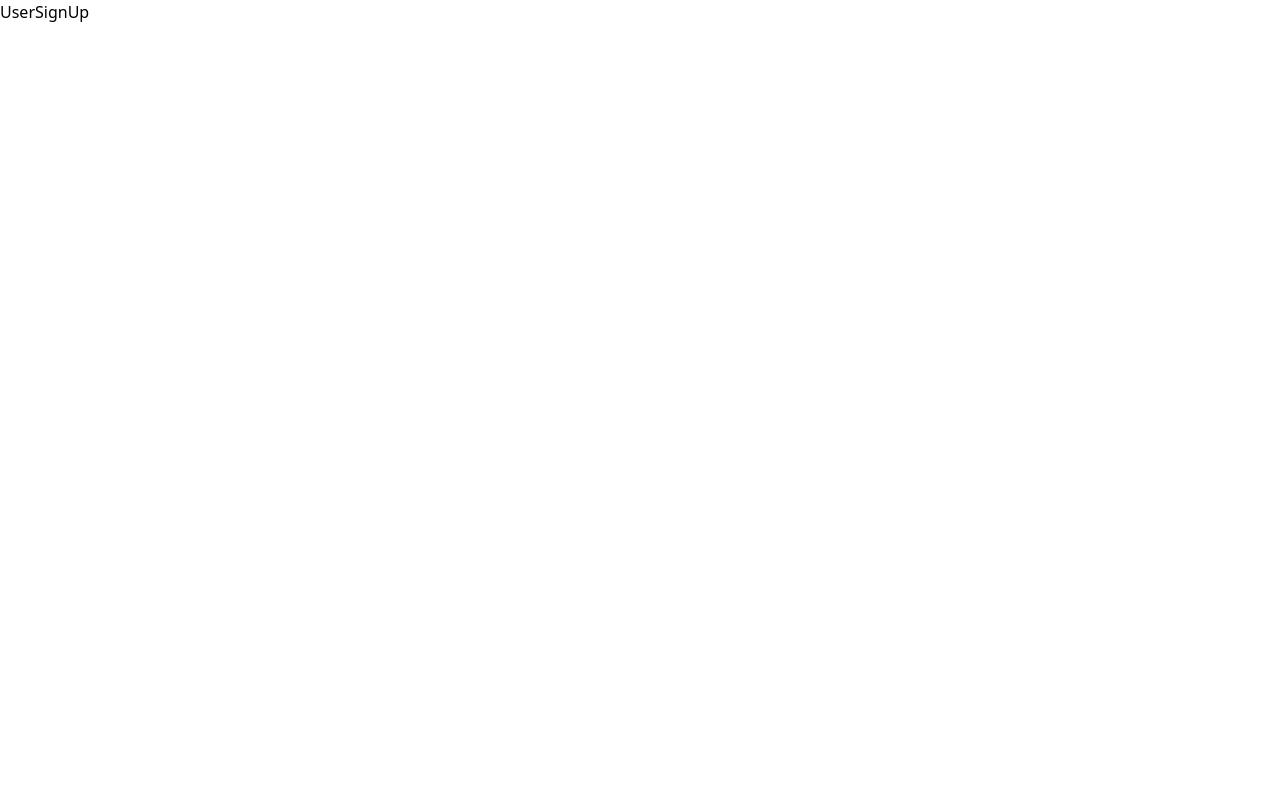
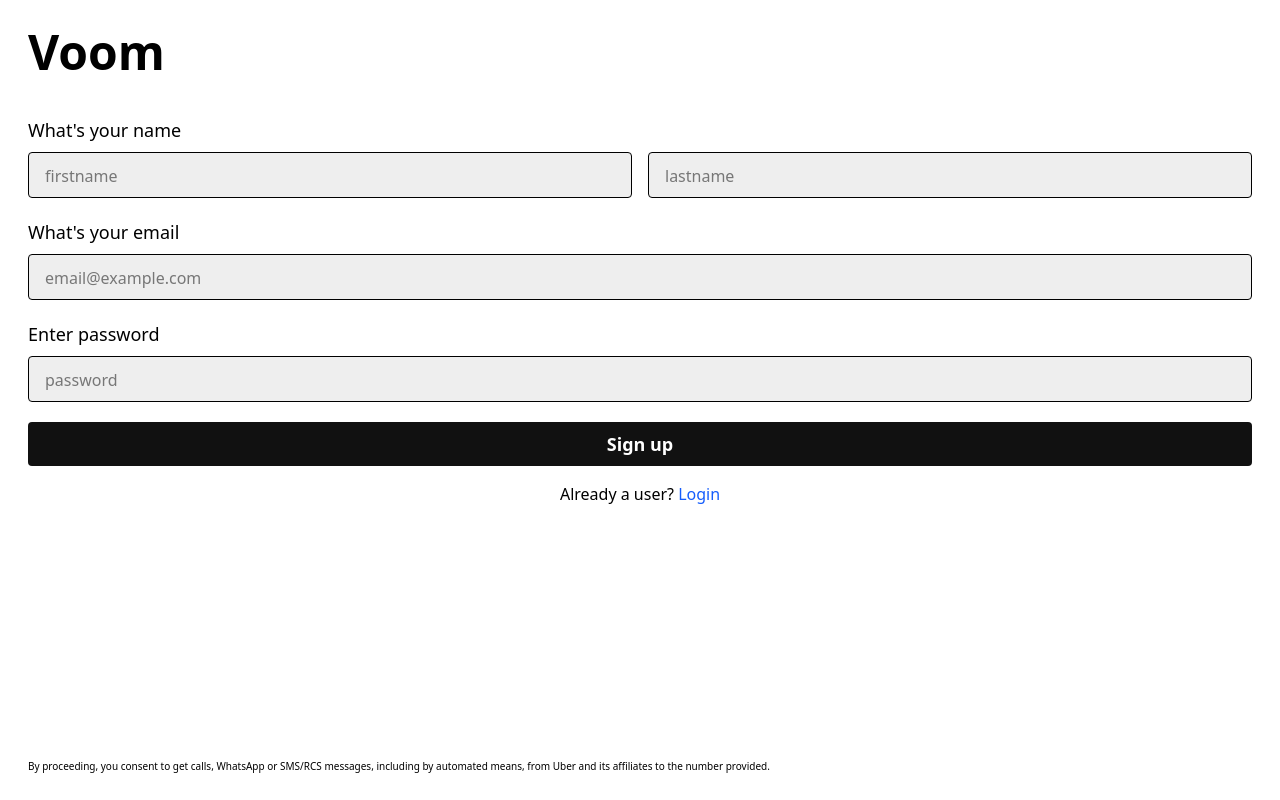
Before and after one commit to Nitinshukla88/Voom-Frontend, a React (Vite) app: page /user/signup in a window 1280 px wide. Built offline with nearby package versions, Linux system fonts and the light colour scheme.

Commit message:
added the userLogin and userSignUp page

```diff
--- a/src/components/CaptainLogin.jsx
+++ b/src/components/CaptainLogin.jsx
@@ -1,8 +1,40 @@
-import React from 'react'
+import React, { useState } from 'react'
+import { Link } from 'react-router-dom';
 
 const CaptainLogin = () => {
+
+    const [email, setEmail] = useState('');
+    const [password, setPassword] = useState('');
+    const [captainData, setCaptainData] = useState({});
+
+    const submitEventHandler = (e) => {
+      e.preventDefault();
+      setCaptainData({
+        email: email,
+        password: password
+      });
+      setEmail('');
+      setPassword('');
+    }
+
   return (
-    <div>CaptainLogin</div>
+    <div className='p-7 h-screen flex flex-col justify-between'>
+      <div>
+      <p className='mb-10 text-5xl font-bold'>Voom</p>
+      <form onSubmit={(e)=> submitEventHandler(e)}>
+        <h3 className='text-xl mb-2 font-medium'>What's your email</h3>
+        <input type='email' required placeholder='email@example.com' className='bg-[#eeeeee] rounded px-4 py-2 border w-full text-lg placeholder:text-base mb-7' value={email} onChange={(e)=> setEmail(e.target.value)}></input>
+        <h3 className='text-xl mb-2 font-medium'>Enter password</h3>
+        <input type='password' required placeholder='password' className='bg-[#eeeeee] rounded px-4 py-2 border w-full text-lg placeholder:text-base mb-7' value={password} onChange={(e)=> setPassword(e.target.value)}></input>
+        <button className='bg-[#111] text-white font-semibold rounded px-4 py-2 w-full text-lg placeholder:text-base mb-4'>Login</button>
+
+      </form>
+      <p className='text-center'>Wanna join fleet? <Link to={"/captain/signup"} className='text-blue-600'>Register as Captain</Link></p>
+      </div>
+      <div>
+        <Link to={"/user/login"}><button className='bg-[#d5622d] text-white font-semibold rounded px-4 py-2 w-full text-lg placeholder:text-base mb-7'>Sign in as User</button></Link>
+      </div>
+    </div>
   )
 }
 
--- a/src/components/CaptainSignUp.jsx
+++ b/src/components/CaptainSignUp.jsx
@@ -1,8 +1,57 @@
-import React from 'react'
+import React, { useEffect, useState } from 'react'
+import { Link } from 'react-router-dom'
 
 const CaptainSignUp = () => {
+
+
+    const [email, setEmail] = useState('');
+    const [password, setPassword] = useState('');
+    const [firstname, setFirstname] = useState('');
+    const [lastname, setLastname] = useState('');
+    const [userData, setUserData] = useState({});
+
+    const submitEventHandler = (e) => {
+      e.preventDefault();
+      setUserData({
+        email: email,
+        password: password,
+        firstname: firstname,
+        lastname: lastname
+      });
+      setEmail('');
+      setPassword('');
+      setFirstname('');
+      setLastname('');
+    }
+
+    useEffect(()=>{
+      console.log(userData);
+    },[userData])
+
+
   return (
-    <div>CaptainSignUp</div>
+    <div className='p-7 h-screen flex flex-col justify-between'>
+      <div>
+      <p className='mb-10 text-5xl font-bold'>Voom</p>
+      <form onSubmit={(e)=> submitEventHandler(e)}>
+      <h3 className='text-lg mb-2 font-medium'>What's our Captain's name</h3>
+      <div className='flex gap-4 mb-5'>
+        <input type='text' required placeholder='firstname' className='bg-[#eeeeee] rounded w-1/2 px-4 py-2 border text-lg placeholder:text-base' value={firstname} onChange={(e)=> setFirstname(e.target.value)}></input>
+        <input type='text' required placeholder='lastname' className='bg-[#eeeeee] rounded w-1/2 px-4 py-2 border text-lg placeholder:text-base' value={lastname} onChange={(e)=> setLastname(e.target.value)}></input>
+      </div>
+        <h3 className='text-lg mb-2 font-medium'>What's our Captain's email</h3>
+        <input type='email' required placeholder='email@example.com' className='bg-[#eeeeee] rounded px-4 py-2 border w-full text-lg placeholder:text-base mb-5' value={email} onChange={(e)=> setEmail(e.target.value)}></input>
+        <h3 className='text-lg mb-2 font-medium'>Enter password</h3>
+        <input type='password' required placeholder='password' className='bg-[#eeeeee] rounded px-4 py-2 border w-full text-lg placeholder:text-base mb-5' value={password} onChange={(e)=> setPassword(e.target.value)}></input>
+        <button className='bg-[#111] text-white font-semibold rounded px-4 py-2 w-full text-lg placeholder:text-base mb-4'>Sign up</button>
+
+      </form>
+      <p className='text-center'>Already a user? <Link to={"/captain/login"} className='text-blue-600'>Login</Link></p>
+      </div>
+      <div>
+        <p className='text-[10px] leading-tight'>This site is protected by reCAPTCHA and <span className='underline'>google privacy policy and terms of services apply</span></p>
+      </div>
+    </div>
   )
 }
 
--- a/src/components/UserSignUp.jsx
+++ b/src/components/UserSignUp.jsx
@@ -1,8 +1,55 @@
-import React from 'react'
+import React, { useEffect, useState } from 'react'
+import { Link } from 'react-router-dom'
 
 const UserSignUp = () => {
+
+  const [email, setEmail] = useState('');
+  const [password, setPassword] = useState('');
+  const [firstname, setFirstname] = useState('');
+  const [lastname, setLastname] = useState('');
+  const [userData, setUserData] = useState({});
+
+  const submitEventHandler = (e) => {
+    e.preventDefault();
+    setUserData({
+      email: email,
+      password: password,
+      firstname: firstname,
+      lastname: lastname
+    });
+    setEmail('');
+    setPassword('');
+    setFirstname('');
+    setLastname('');
+  }
+
+  useEffect(()=>{
+    console.log(userData);
+  },[userData])
+
   return (
-    <div>UserSignUp</div>
+    <div className='p-7 h-screen flex flex-col justify-between'>
+      <div>
+      <p className='mb-10 text-5xl font-bold'>Voom</p>
+      <form onSubmit={(e)=> submitEventHandler(e)}>
+      <h3 className='text-lg mb-2 font-medium'>What's your name</h3>
+      <div className='flex gap-4 mb-5'>
+        <input type='text' required placeholder='firstname' className='bg-[#eeeeee] rounded w-1/2 px-4 py-2 border text-lg placeholder:text-base' value={firstname} onChange={(e)=> setFirstname(e.target.value)}></input>
+        <input type='text' required placeholder='lastname' className='bg-[#eeeeee] rounded w-1/2 px-4 py-2 border text-lg placeholder:text-base' value={lastname} onChange={(e)=> setLastname(e.target.value)}></input>
+      </div>
+        <h3 className='text-lg mb-2 font-medium'>What's your email</h3>
+        <input type='email' required placeholder='email@example.com' className='bg-[#eeeeee] rounded px-4 py-2 border w-full text-lg placeholder:text-base mb-5' value={email} onChange={(e)=> setEmail(e.target.value)}></input>
+        <h3 className='text-lg mb-2 font-medium'>Enter password</h3>
+        <input type='password' required placeholder='password' className='bg-[#eeeeee] rounded px-4 py-2 border w-full text-lg placeholder:text-base mb-5' value={password} onChange={(e)=> setPassword(e.target.value)}></input>
+        <button className='bg-[#111] text-white font-semibold rounded px-4 py-2 w-full text-lg placeholder:text-base mb-4'>Sign up</button>
+
+      </form>
+      <p className='text-center'>Already a user? <Link to={"/user/login"} className='text-blue-600'>Login</Link></p>
+      </div>
+      <div>
+        <p className='text-[10px] leading-tight'>By proceeding, you consent to get calls, WhatsApp or SMS/RCS messages, including by automated means, from Uber and its affiliates to the number provided.</p>
+      </div>
+    </div>
   )
 }
 
--- /dev/null
+++ b/src/context/UserContext.jsx
@@ -0,0 +1,16 @@
+import React, { useContext, useState } from 'react'
+
+const UserContext = () => {
+
+    const UserContext = useContext();
+
+    const [user, setUser] = useState({});
+
+  return (
+    <UserContext.Provider value={{user}}>
+        {children}
+    </UserContext.Provider>
+  )
+}
+
+export default UserContext
```
